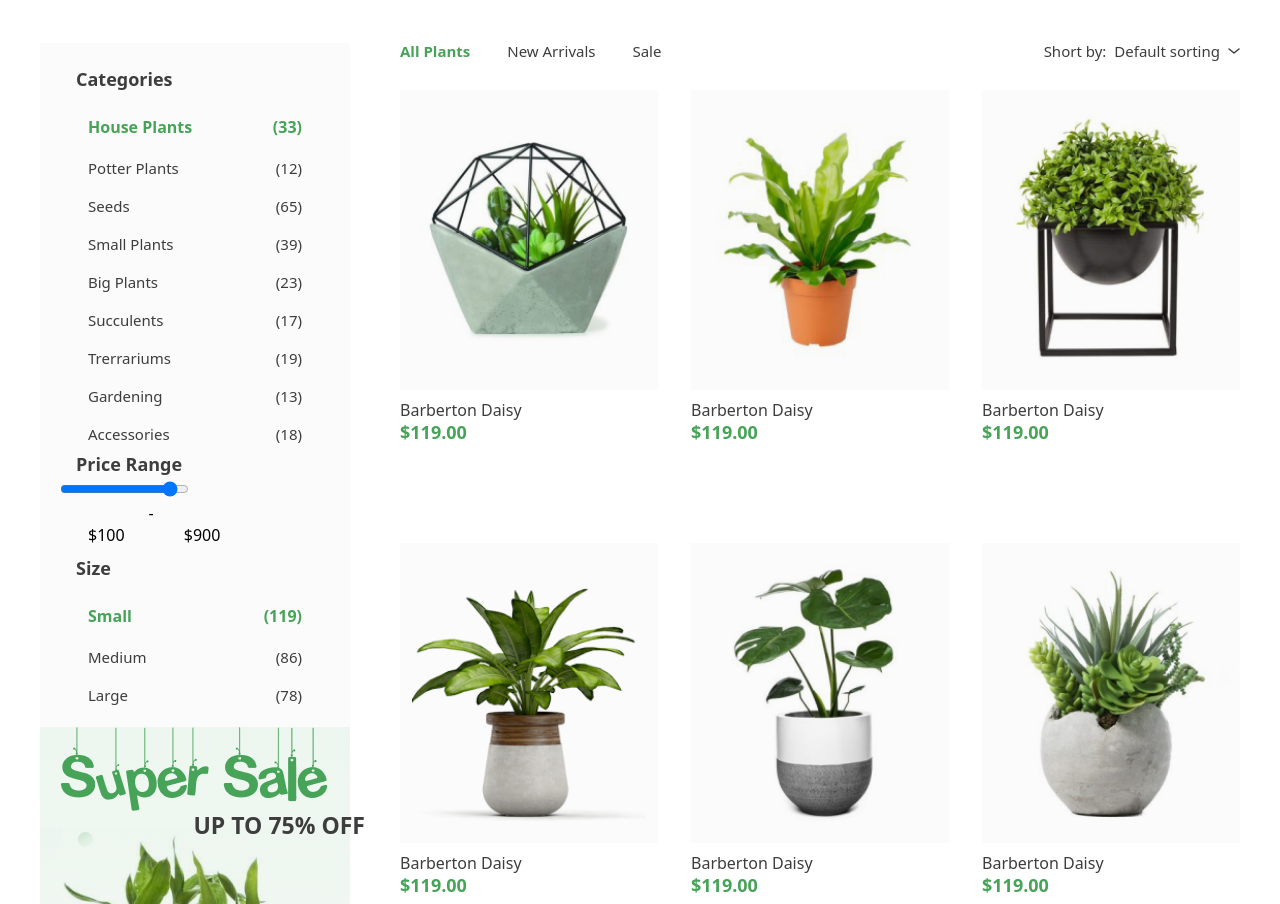
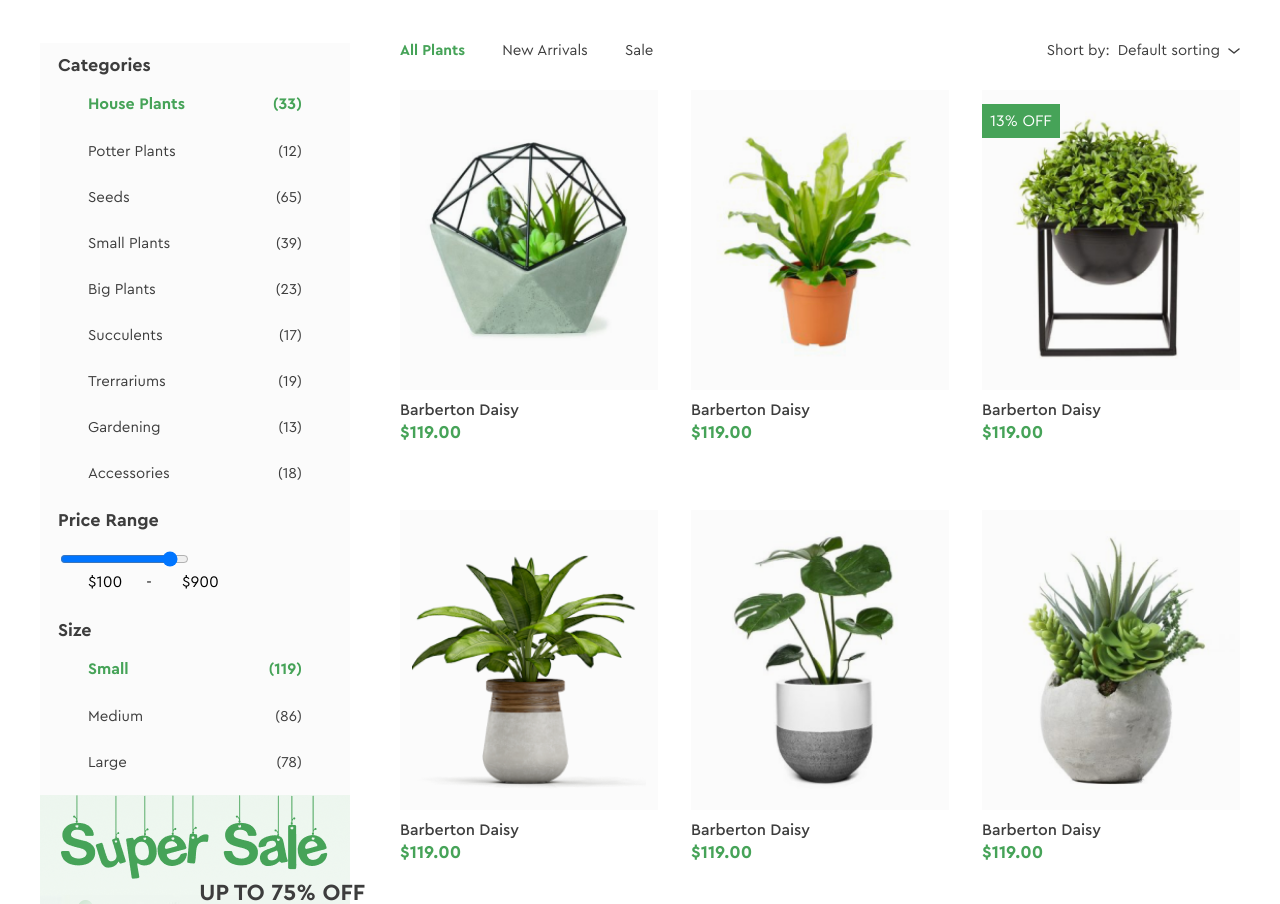
Before and after one commit to Dmytro-Shyn/Hillel-IT-school---Lesson-6, a website: page index.html in a window 1280 px wide. Shown: the part 549-1453 px from the top of the page. Drawn offline with Linux system fonts and the light colour scheme.

Commit message:
Add font stylesheet import and styling adjustments in CSS file. Fix anchor tags for better accessibility

```diff
--- a/index.html
+++ b/index.html
@@ -46,40 +46,40 @@
                         <h3 class="title-h3">Categories</h3>
                         <ul>
                             <li class="filter__item filter-text-categories-15px__active">
-                                <span>House Plants</span>
-                                <span>(33)</span>
+                                <a>House Plants</a>
+                                <a>(33)</a>
                             </li>
                             <li class="filter__item filter-text-categories-15px">
-                                <span>Potter Plants</span>
-                                <span>(12)</span>
+                                <a>Potter Plants</a>
+                                <a>(12)</a>
                             </li>
                             <li class="filter__item filter-text-categories-15px">
-                                <span>Seeds</span>
-                                <span>(65)</span>
+                                <a>Seeds</a>
+                                <a>(65)</a>
                             </li>
                             <li class="filter__item filter-text-categories-15px">
-                                <span>Small Plants</span>
-                                <span>(39)</span>
+                                <a>Small Plants</a>
+                                <a>(39)</a>
                             </li>
                             <li class="filter__item filter-text-categories-15px">
-                                <span>Big Plants</span>
-                                <span>(23)</span>
+                                <a>Big Plants</a>
+                                <a>(23)</a>
                             </li>
                             <li class="filter__item filter-text-categories-15px">
-                                <span>Succulents</span>
-                                <span>(17)</span>
+                                <a>Succulents</a>
+                                <a>(17)</a>
                             </li>
                             <li class="filter__item filter-text-categories-15px">
-                                <span>Trerrariums</span>
-                                <span>(19)</span>
+                                <a>Trerrariums</a>
+                                <a>(19)</a>
                             </li>
                             <li class="filter__item filter-text-categories-15px">
-                                <span>Gardening</span>
+                                <a>Gardening</a>
                                 <span>(13)</span>
                             </li>
                             <li class="filter__item filter-text-categories-15px">
-                                <span>Accessories</span>
-                                <span>(18)</span>
+                                <a>Accessories</a>
+                                <a>(18)</a>
                             </li>
                         </ul>
                         <h3 class="title-h3">Price Range</h3>
@@ -92,16 +92,16 @@
                         <h3 class="title-h3">Size</h3>
                         <ul>
                             <li class="filter__item filter-text-categories-15px__active">
-                                <span>Small</span>
-                                <span>(119)</span>
+                                <a>Small</a>
+                                <a>(119)</a>
                             </li>
                             <li class="filter__item filter-text-categories-15px">
-                                <span>Medium</span>
-                                <span>(86)</span>
+                                <a>Medium</a>
+                                <a>(86)</a>
                             </li>
-                            <li class="filter__item filter-text-categories-15px">
-                                <span>Large</span>
-                                <span>(78)</span>
+                            <li class="filter__item mar-bot-0 filter-text-categories-15px">
+                                <a>Large</a>
+                                <a>(78)</a>
                             </li>
                         </ul>
                         <div class="display_fl">
@@ -115,15 +115,9 @@
                 <div class="catalog">
                     <div class="filer">
                         <div class="simple-filter">
-                            <div class="wrapper-for-absolute">
                             <a class="filter-text-15px filter-text-15px__active" href="#">All Plants</a>
-                            </div>
-                            <div class="wrapper-for-absolute">
                             <a class="filter-text-15px " href="#">New Arrivals</a>
-                            </div>
-                            <div class="wrapper-for-absolute">
                             <a class="filter-text-15px " href="#">Sale</a>
-                            </div>
                         </div>
                         <div class="button-filter">
                             <span class="text-15px">Short by:</span>
@@ -159,6 +153,9 @@
                         <div class="product-card wrapper-for-absolute">
                             <div class="fon">
                                 <img class="img-card fix-transparency" src="./images/plant-3.png" alt="#">
+                            </div>
+                            <div class="sale-13">
+                                <p>13% OFF</p>
                             </div>
                             <div class="icon-wrapper wrapper-for-absolute">
                                 <img class="icon" src="./images/backet.svg" alt="icon-backet">
@@ -280,39 +277,51 @@
             </div>
             <div class="wrapper-news">
                 <div class="news">
-                    <img class="" src="./images/news-1.jpg" alt="plant">
+                    <img class="mar-bot-9" src="./images/news-1.jpg" alt="plant">
                     <div class="wrapper-content">
                         <span class="text-data-green mar-bot-4">September 12 I Read in 6 minutes</span>
                         <p class="title-20px-700 mar-bot-4">Cactus & Succulent <br> Care Tips</p>
                         <p class="paragraph-small-14px mar-bot-9">Cacti are succulents are easy care plants for any home or patio.</p>
+                        <div class="link-more-read">
                             <a class="link-14px" href="#">Read More</a>
+                            <img src="./images/arrow-right-simple.png" alt="arrow-right">
+                        </div>
                     </div>
                 </div>
                 <div class="news">
-                    <img class="" src="./images/news-2.jpg" alt="plant">
+                    <img class="mar-bot-9" src="./images/news-2.png" alt="plant">
                     <div class="wrapper-content">
                         <span class="text-data-green mar-bot-4">September 12 I Read in 6 minutes</span>
                         <p class="title-20px-700 mar-bot-4">Cactus & Succulent <br> Care Tips</p>
                         <p class="paragraph-small-14px mar-bot-9">Cacti are succulents are easy care plants for any home or patio.</p>
+                        <div class="link-more-read">
                             <a class="link-14px" href="#">Read More</a>
+                            <img src="./images/arrow-right-simple.png" alt="arrow-right">
+                        </div>
                     </div>
                 </div>
                 <div class="news">
-                    <img class="" src="./images/news-3.jpg" alt="plant">
+                    <img class="mar-bot-9" src="./images/news-3.png" alt="plant">
                     <div class="wrapper-content">
                         <span class="text-data-green mar-bot-4">September 12 I Read in 6 minutes</span>
                         <p class="title-20px-700 mar-bot-4">Cactus & Succulent <br> Care Tips</p>
                         <p class="paragraph-small-14px mar-bot-9">Cacti are succulents are easy care plants for any home or patio.</p>
-                        <a class="link-14px" href="#">Read More</a>
+                        <div class="link-more-read">
+                            <a class="link-14px link-14px--active" href="#">Read More</a>
+                            <img src="./images/arrow-right-green.png" alt="arrow-right">
+                        </div>
                     </div>
                 </div>
                 <div class="news">
-                    <img class="" src="./images/news-4.jpg" alt="plant">
+                    <img class="mar-bot-9" src="./images/news-4.png" alt="plant">
                     <div class="wrapper-content">
                         <span class="text-data-green mar-bot-4">September 12 I Read in 6 minutes</span>
                         <p class="title-20px-700 mar-bot-4">Cactus & Succulent <br> Care Tips</p>
                         <p class="paragraph-small-14px mar-bot-9">Cacti are succulents are easy care plants for any home or patio.</p>
+                        <div class="link-more-read">
                             <a class="link-14px" href="#">Read More</a>
+                            <img src="./images/arrow-right-simple.png" alt="arrow-right">
+                        </div>
                     </div>
                 </div>
             </div>
--- a/style/style.css
+++ b/style/style.css
@@ -1,4 +1,5 @@
 @import url(https://fonts.googleapis.com/css?family=Roboto:100,100italic,300,300italic,regular,italic,500,500italic,700,700italic,900,900italic);
+@import url(../font/stylesheet.css);
 
 *{
     box-sizing: border-box;
@@ -7,7 +8,7 @@
 body{
     margin: 0;
     padding: 0;
-    font-family: system-ui, -apple-system, BlinkMacSystemFont, 'Segoe UI', Roboto, Oxygen, Ubuntu, Cantarell, 'Open Sans', 'Helvetica Neue', sans-serif;
+    font-family: "Cera Pro", Roboto, sans-serif;
 }
 
 h1,h2,h3,h4,p,a{
@@ -421,7 +422,8 @@ form{
     display: flex;
     flex-direction: row;
     justify-content: space-between;
-    padding: 22px 24px 0 30px;
+    padding: 0 24px 0 30px;
+    margin-bottom: 30px;
 }
 
 .title-h3 {
@@ -429,7 +431,7 @@ form{
     font-size: 18px;
     font-weight: 700;
     line-height: 16px; /* 88.889% */
-    padding: 14px 0 7px 18px;
+    margin-bottom: 21px;
 }
 
 .super_sale_text {
@@ -476,7 +478,7 @@ form{
     display: flex;
     flex-direction: row;
     flex-wrap: wrap;
-    gap: 33px;
+    gap: 70px 33px;
     margin-bottom: 90px;
 }
 
@@ -485,7 +487,6 @@ form{
     flex-direction: column;
     /* background: #FBFBFB; */
     /* outline: 2px solid lightsteelblue; */
-    margin-bottom: 70px;
     transition: 2s ease;
 }
 
@@ -669,6 +670,15 @@ form{
     font-weight: 600;
 }
 
+.sale-13 {
+    display: flex;
+    position: absolute;
+    left: 0;
+    top: 14px;
+    background-color: #46A358;
+    color: #fff;
+    padding: 7px 8px;
+}
 /* SECTION-PLANT-SHOP-OFFERING */
 
 .section-plant-shop-offering {
@@ -719,6 +729,10 @@ form{
     position: absolute;
     left: 0;
     bottom: 0;
+}
+
+.mar-bot-0 {
+    margin-bottom: 0;
 }
 
 .mar-bot-4{
@@ -809,6 +823,7 @@ form{
     font-weight: 700;
     line-height: 26px; /* 130% */
 }
+
 .link-14px {
     color: #3D3D3D;
     font-size: 14px;
@@ -816,6 +831,17 @@ form{
     line-height: 16px; /* 114.286% */
 }
 
+.link-14px--active {
+    color: #46A358;
+}
+
 .news-img {
     width: 257px;
 }
+
+.link-more-read{
+    display: flex;
+    flex-direction: row;
+    align-items: center;
+    gap: 3px;
+}
```
Also changed, not shown: images/arrow-right-green.png (added). Lines whose indentation alone changed are shown as unchanged.
